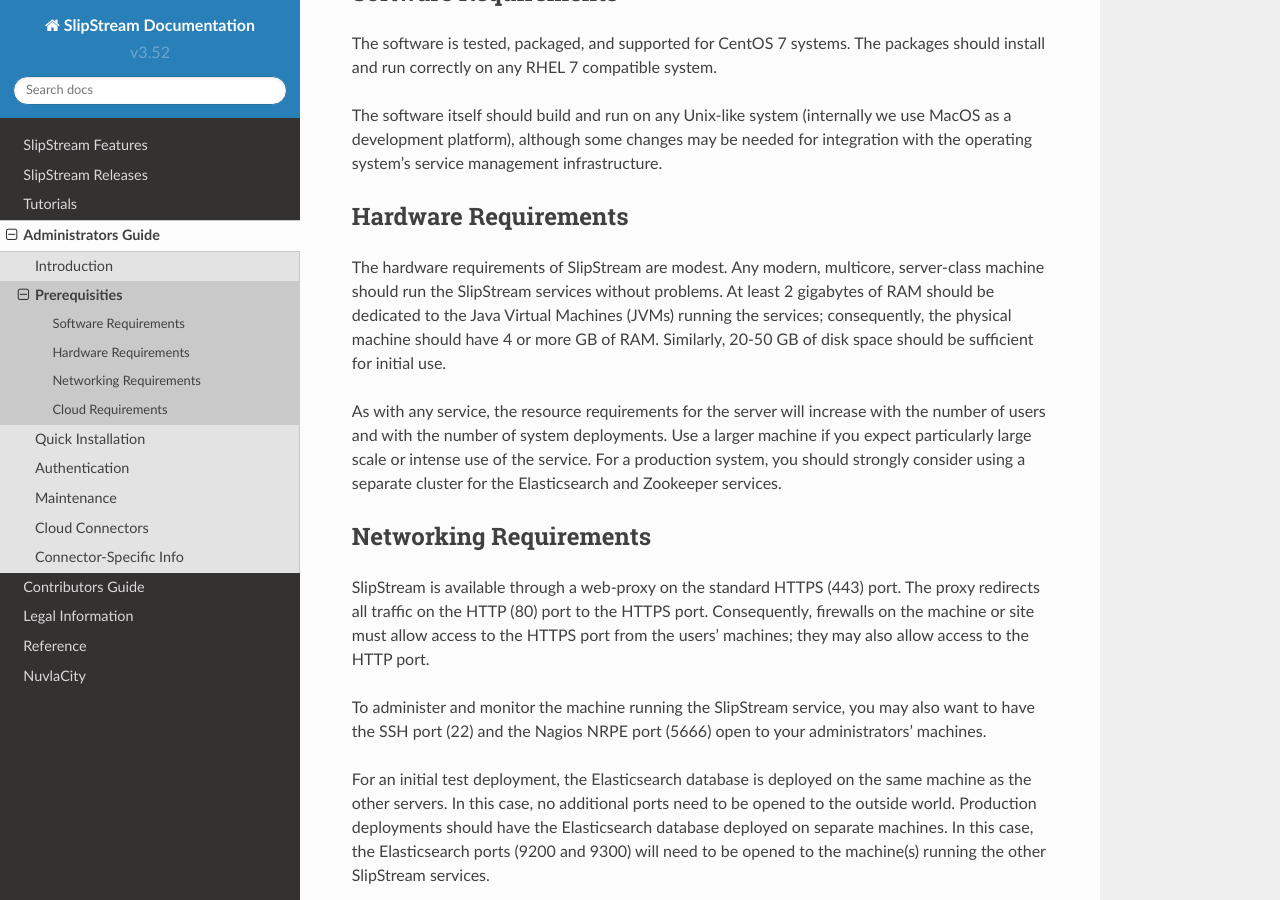
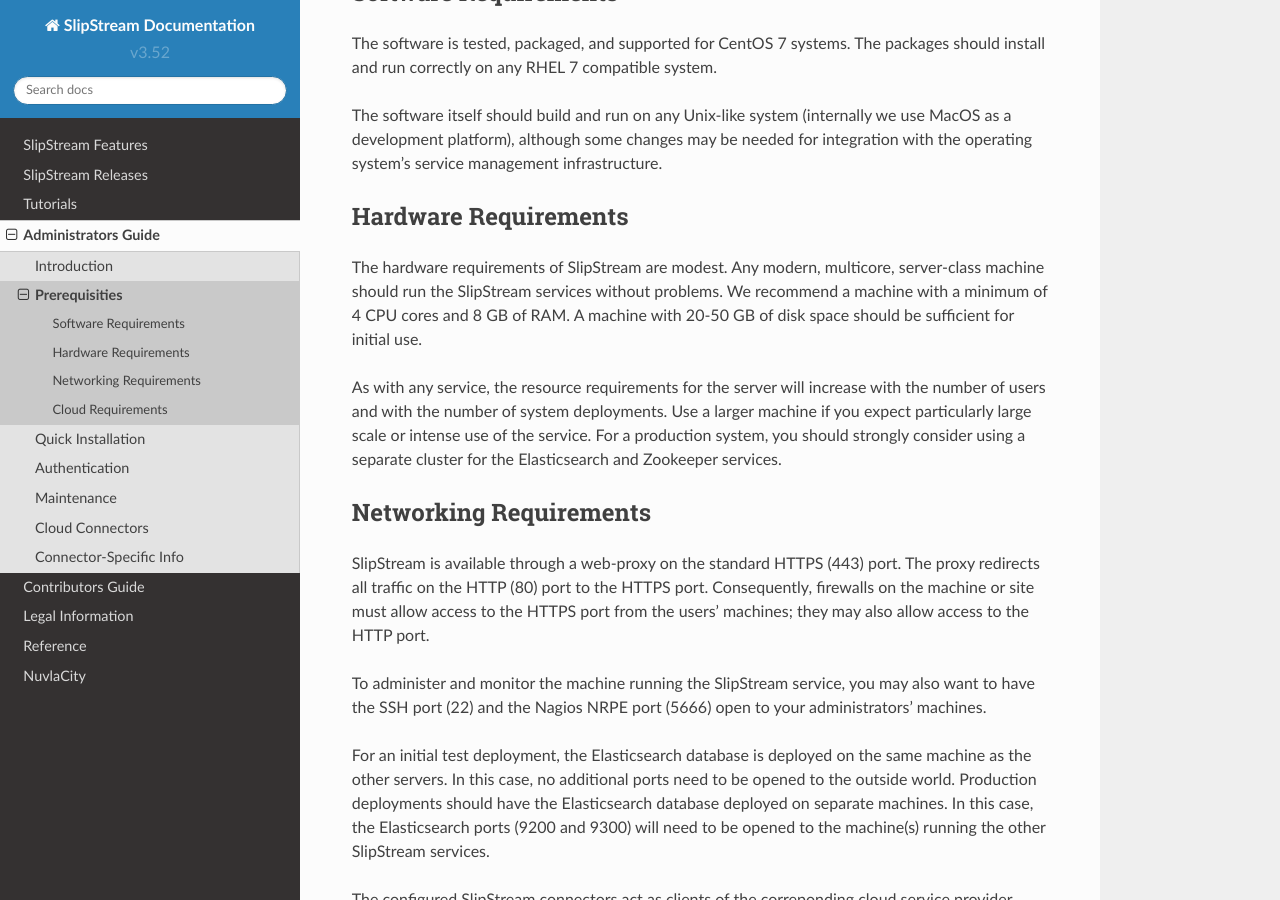
Before and after one commit to slipstream/SlipStreamDocumentation, a Sphinx documentation site: the page built from docs/administrator_guide/prerequisites.rst, in a window 1280 px wide and 900 px high, scrolled down 304 px. Built offline with Sphinx 7.4.7 and the Read the Docs theme 2.0.0, drawn with Linux system fonts in a browser that asks for light colours.

Commit message:
update minimum server requirements

```diff
--- a/docs/administrator_guide/prerequisites.rst
+++ b/docs/administrator_guide/prerequisites.rst
@@ -27,10 +27,9 @@
 
 The hardware requirements of SlipStream are modest. Any modern,
 multicore, server-class machine should run the SlipStream services
-without problems.  At least 2 gigabytes of RAM should be dedicated to
-the Java Virtual Machines (JVMs) running the services; consequently,
-the physical machine should have 4 or more GB of RAM.  Similarly,
-20-50 GB of disk space should be sufficient for initial use.
+without problems.  We recommend a machine with a minimum of 4 CPU
+cores and 8 GB of RAM.  A machine with 20-50 GB of disk space should
+be sufficient for initial use.
 
 As with any service, the resource requirements for the server will
 increase with the number of users and with the number of system
--- a/docs/administrator_guide/quick_installation.rst
+++ b/docs/administrator_guide/quick_installation.rst
@@ -9,7 +9,8 @@
 
 Deploy the machine that you'll be using for your SlipStream server
 with the CentOS 7 operating system.  (See the prerequisites in the
-previous section for sizing information.)
+previous section for sizing information.  A machine with 4 CPU cores,
+8 GB of RAM and 20 GB of disk space is recommended as a minimum.)
 
 The installation script will **not** perform a general upgrade of your
 CentOS 7 system. You may want to run::
```
